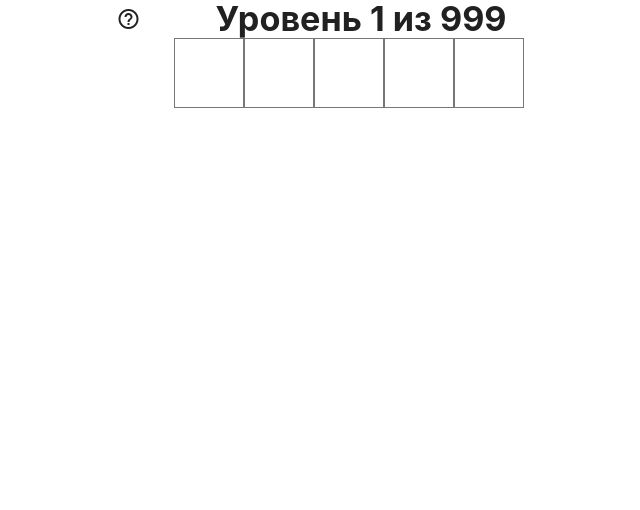
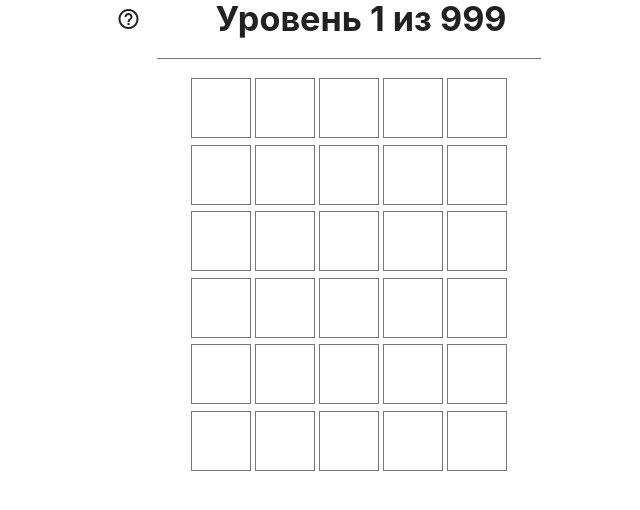
Before and after one commit to KatySkl/game, a React (Create React App) app: page / in a window 1280 px wide. Shown: the top 510 px of the page, without its empty margins (291-931 px from the left). Built offline with nearby package versions, Linux system fonts and the light colour scheme.

Commit message:
create playing field

```diff
--- a/src/components/playing field.jsx
+++ b/src/components/playing field.jsx
@@ -3,12 +3,49 @@ import React from "react";
 export const Field = () => {
 
     return(
-        <div id="str">
-            <div id="square"></div>
-            <div id="square"></div>
-            <div id="square"></div>
-            <div id="square"></div>
-            <div id="square"></div>
+        <div>
+            <div className="str">
+                <div className="square"></div>
+                <div className="square"></div>
+                <div className="square"></div>
+                <div className="square"></div>
+                <div className="square"></div>
+            </div>
+            <div className="str">
+                <div className="square"></div>
+                <div className="square"></div>
+                <div className="square"></div>
+                <div className="square"></div>
+                <div className="square"></div>
+            </div>
+            <div className="str">
+                <div className="square"></div>
+                <div className="square"></div>
+                <div className="square"></div>
+                <div className="square"></div>
+                <div className="square"></div>
+            </div>
+            <div className="str">
+                <div className="square"></div>
+                <div className="square"></div>
+                <div className="square"></div>
+                <div className="square"></div>
+                <div className="square"></div>
+            </div>
+            <div className="str">
+                <div className="square"></div>
+                <div className="square"></div>
+                <div className="square"></div>
+                <div className="square"></div>
+                <div className="square"></div>
+            </div>
+            <div className="str">
+                <div className="square"></div>
+                <div className="square"></div>
+                <div className="square"></div>
+                <div className="square"></div>
+                <div className="square"></div>
+            </div>
         </div>
     )
 }
--- a/src/components/title.jsx
+++ b/src/components/title.jsx
@@ -8,6 +8,7 @@ export const Title = () => {
         <h4>
             <b>Уровень 1 из 999</b>
         </h4>
+        <hr></hr>
         </div>
     )
 }
--- a/src/index.css
+++ b/src/index.css
@@ -18,18 +18,23 @@ h4 {
   padding: 5rem;
 }
 
-#square {
-  width: 70px;
-  height: 70px;
+.square {
+  width: 60px;
+  height: 60px;
   background: #ffffff;
   border: #777777;
   border-style: solid;
   border-width: 1px;
   margin: 0 auto auto;
   display: inline-block;
+  margin: 0px 2px 0px 2px;
 
 }
 
-str{
-  padding: 30px;
+hr {
+  width: 30%;
+  height: 0.8px;
+  background: #777777;
+  border: 0;
+  margin: 20px 0 20px 35%; /* отступ над и под линией 20 пикселей */
 }
```
